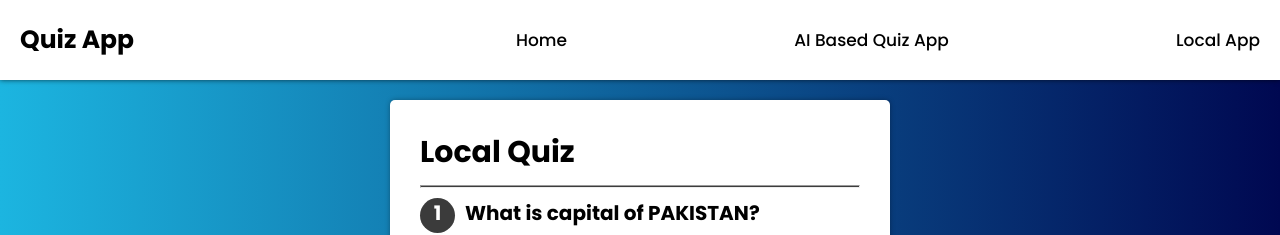
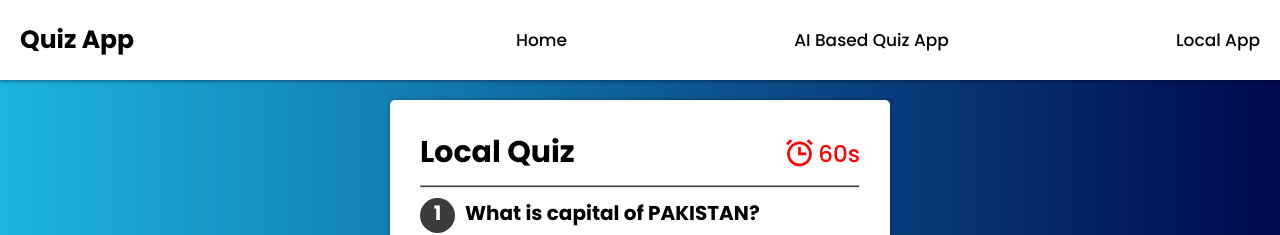
Before and after one commit to haseeb9678/quiz-react-app, a React (Vite) app: page / in a window 1280 px wide. Both pictures are taken after a click on the button "Local Quiz". Shown: the top 235 px of the page. Built offline with nearby package versions, Linux system fonts and the light colour scheme.

Commit message:
add timing logic to quiz

```diff
--- a/package.json
+++ b/package.json
@@ -12,6 +12,7 @@
   "dependencies": {
     "react": "^19.1.1",
     "react-dom": "^19.1.1",
+    "react-icons": "^5.5.0",
     "react-router-dom": "^7.8.0"
   },
   "devDependencies": {
--- a/src/pages/Quiz/Quiz.css
+++ b/src/pages/Quiz/Quiz.css
@@ -1,3 +1,29 @@
+.timing-box {
+    display: flex;
+    justify-content: space-between;
+    align-items: center;
+}
+
+.timer {
+    display: flex;
+    justify-content: center;
+    align-items: center;
+    gap: 2px;
+    color: red;
+    font-weight: 500;
+}
+
+.timer p {
+    font-size: 2.3rem;
+    margin-top: 3px;
+}
+
+.timer span {
+    display: flex;
+    align-items: center;
+    font-size: 3.3rem;
+}
+
 #main-head {
     font-size: 3rem;
 }
--- a/src/pages/Quiz/Quiz.jsx
+++ b/src/pages/Quiz/Quiz.jsx
@@ -3,6 +3,7 @@ import './Quiz.css';
 import { getQuizData } from '../../assets/apiData';
 import simpleData from '../../assets/data'
 import { useLocation, useNavigate } from 'react-router-dom';
+import { BiAlarm } from "react-icons/bi";
 
 const Quiz = () => {
     const [data, setData] = useState([]); // API quiz data
@@ -13,8 +14,33 @@ const Quiz = () => {
     const [status, setStatus] = useState('');
     const [warn, setWarn] = useState('');
     const [quizStart, setQuizStart] = useState(false);
+    const [timesUp, setTimesUp] = useState(false);
     const startQuizBtn = useRef(null);
     const homeBtn = useRef(null);
+    const [time, setTime] = useState(60);
+
+    useEffect(() => {
+        if (!quizStart) return; // don't run timer if quiz hasn't started
+        if (time > 0 && reset) return; // user finsish quiz before time...
+
+        if (time <= 0) {
+            setReset(true); // show score and reset
+            setQuizStart(false);
+            setTimesUp(true);
+            handleStatus();
+            setTime(0);
+            return;
+        }
+
+        const timerId = setInterval(() => {
+            setTime(prev => prev - 1);
+        }, 1000);
+
+        // Cleanup when component unmounts or dependencies change
+        return () => clearInterval(timerId);
+
+    }, [quizStart, time]);
+
 
     const navigate = useNavigate();
 
@@ -77,6 +103,7 @@ const Quiz = () => {
             } else {
                 setReset(true);
                 handleStatus();
+                setTime(prev => prev + 1);
                 setSelect(true);
                 setIndex(0);
             }
@@ -101,6 +128,7 @@ const Quiz = () => {
     const handleStart = () => {
         if (!quizStart) {
             setQuizStart(true);
+            setTime(60);
             setWarn('');
             startQuizBtn.current.classList.add("disable-btn");
             homeBtn.current.classList.add("disable-btn");
@@ -122,12 +150,24 @@ const Quiz = () => {
     return (
         <>
             <section className='quiz-container section-box'>
-                <h2 id='main-head'>
-                    {location.state.status == 'api' ? 'API-Based Quiz' : "Local Quiz"}
-                </h2>
+                <div className="timing-box">
+                    <h2 id='main-head'>
+                        {location.state.status == 'api' ? 'API-Based Quiz' : "Local Quiz"}
+                    </h2>
+                    {
+                        timesUp ? null : <div className='timer'>
+                            <span><BiAlarm /></span>
+                            <p>{time}s</p>
+                        </div>
+                    }
+                </div>
                 <hr />
                 {reset ? (
                     <div className='reset-box'>
+                        {timesUp ? <div className='timer'>
+                            <span style={{ color: 'red' }}><BiAlarm /></span>
+                            <p>Times'UPP</p>
+                        </div> : null}
                         <h2>Your score is: <span>{score}</span>/{data.length}</h2>
                         <p id='performance-p'>{status} Performance</p>
                         <button
@@ -136,6 +176,7 @@ const Quiz = () => {
                                 setReset(false);
                                 setScore(0);
                                 setQuizStart(false);
+                                setTimesUp(false);
                                 startQuizBtn.current.classList.remove("disable-btn");
                                 homeBtn.current.classList.remove("disable-btn");
                             }}
```
Also changed, not shown: 1 other file (tests, documents, lock files or other folders).
